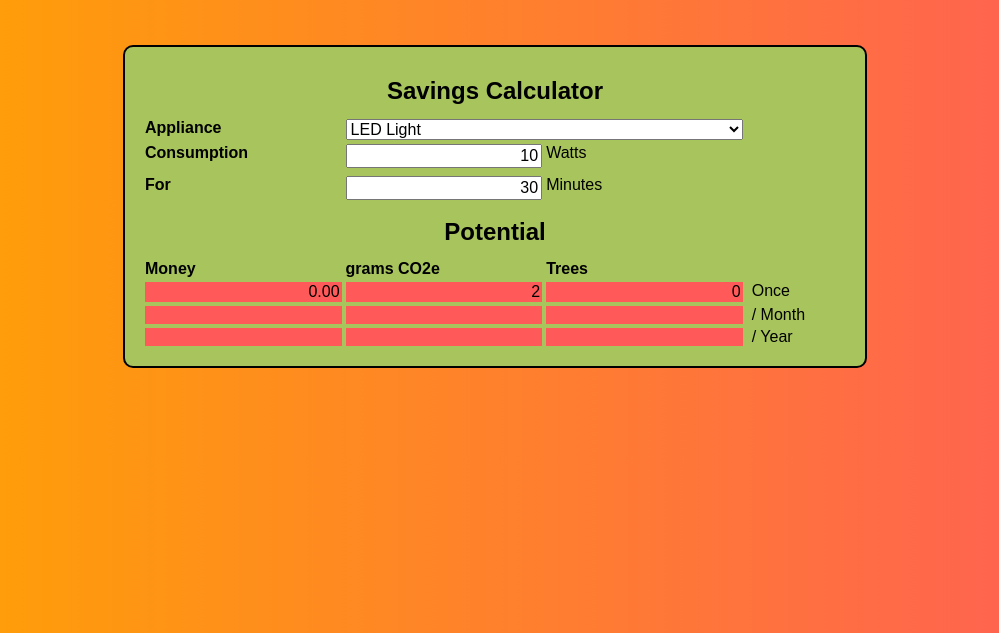
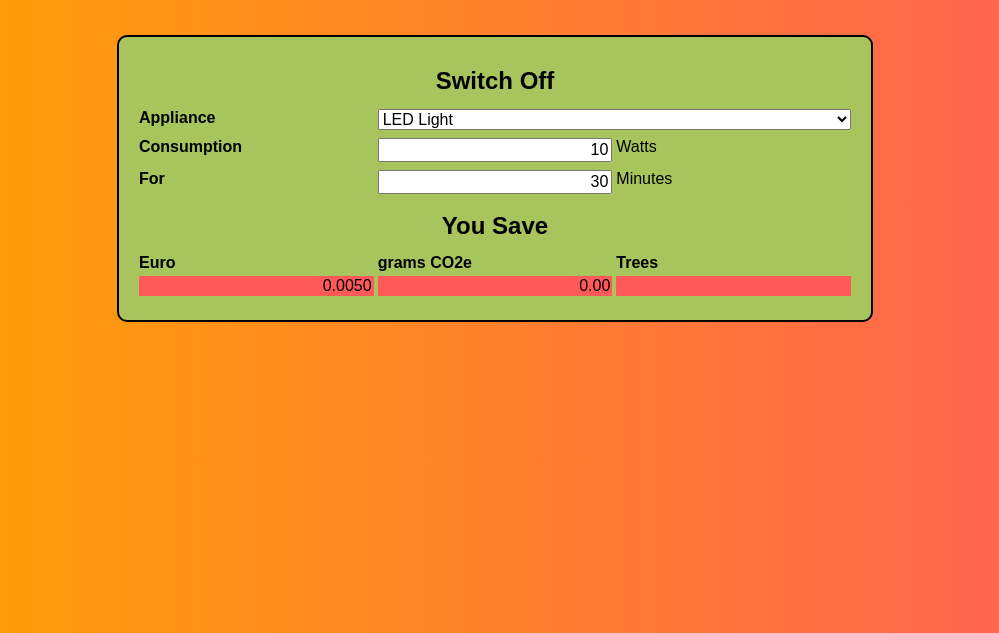
Before and after one commit to akguni/carbonator, a Django app: page / in a window 1280 px wide. Shown: the part 50-683 px from the top of the page, without its empty margins (145-1144 px from the left). Run offline with Django 3.2, Linux system fonts and the light colour scheme; data comes from the database, SQL or seed files in the repository; both versions use the stored data as it was after the commit; parts of the project's set-up code (start-up, migrations or seed data) failed here and were passed over.

Commit message:
Motivational Message

```diff
--- a/carbonator/static/carbonator/index.js
+++ b/carbonator/static/carbonator/index.js
@@ -29,26 +29,10 @@
     const timemin = document.getElementById("duration").value;
     const timehr  = timemin / 60;
     const kWh = (watts * timehr) / 1000;
-    const money = document.getElementById("cents");
-    money.innerHTML = (kWh * costs.money).toFixed(2);
-    const co2e = document.getElementById("co2e");
-    co2e.innerHTML = (kWh * costs.co2e).toFixed();
-    const trees = document.getElementById("trees");
-    trees.innerHTML = (kWh * costs.trees).toFixed();
-
-    // const moneyPerMonth = document.getElementById("cents-per-month");
-    // moneyPerMonth.innerHTML = kWh * costs.money * 30;
-    // const co2ePerMonth = document.getElementById("co2e-per-month");
-    // co2ePerMonth.innerHTML = kWh * costs.co2e * 30;
-    // const treesPerMonth = document.getElementById("trees-per-month");
-    // treesPerMonth.innerHTML = kWh * costs.trees * 30;
-
-    // const moneyPerYear = document.getElementById("cents-per-year");
-    // moneyPerYear.innerHTML = kWh * costs.money * 365;
-    // const co2ePerYear = document.getElementById("co2e-per-year");
-    // co2ePerYear.innerHTML = kWh * costs.co2e * 365;
-    // const treesPerYear = document.getElementById("trees-per-year");
-    // treesPerYear.innerHTML = kWh * costs.trees * 365;
+    const energy = document.getElementById("kwh");
+    energy.innerText = kWh.toFixed(4);
+    const money = document.getElementById("money");
+    money.innerText = (kWh * costs.money).toFixed(2);
 }
 
 function populateAppliances() {
@@ -72,8 +56,10 @@
 function bank(event) {
 
     event.preventDefault();
-    const appliance = document.getElementById("appliance").value
-    const kWh = document.getElementById("consumption").value
+    const appliance = document.getElementById("appliance").value;
+    const duration = document.getElementById("duration").value;
+    const consumption = document.getElementById("consumption").value;
+    kWh = consumption / 1000 * duration / 60;
     const csrftoken = getCookie('csrftoken');
     const request = new Request(
         '/bank',
@@ -88,11 +74,22 @@
             kWh: kWh,
         })
     })
-    .then(() => {
-        message = document.getElementById("system-message");
-        message.textContent = `Thank you  ${username}. You have saved ${kWh} kWh.`;
+    .then(response => response.json())
+    .then(output => {
+        const messageContainer = document.getElementById("message-container")
+        messageContainer.innerText = ""
+        message = document.createElement('div');
+        message.id = "system-message";
+        message.textContent = output.motivator;
+        // const addText = `if you can do this once every ${frequency} for ${period}, you will avoid ${impactQuantity} ${impactQuality}, and this planet will be grateful to you.`;
+        // const addText2 = `you will also have an extra ${moneySaved} ${moneyUnit} in you pocket to spend on whatever you like.`
+        messageContainer.append(message);
+
     })
 }
+
+
+
 
 
 // Generate CSRF token to be able to use in fetch
--- a/carbonator/static/carbonator/styles.css
+++ b/carbonator/static/carbonator/styles.css
@@ -19,9 +19,19 @@
   }
 }
 
+#system-message {
+  background: rgb(92, 196, 153);
+  border: 2px solid black;
+  border-radius: 10px;
+  margin: 25px auto 0px;
+  padding: 20px;
+  width: 60%;
+  text-align: center;
+}
+
 .calculator-background {
   padding: 0;
-  margin: 20px;
+  margin: 10px;
   min-height: 20rem;
 }
 
@@ -42,7 +52,7 @@
 #lighting-form {
   display: grid;
   grid-gap: 4px;
-  grid-template-columns: repeat(3, 1fr) 0.5fr;
+  grid-template-columns: repeat(3, 1fr);
 }
 
 .header {
@@ -52,6 +62,7 @@
   background: rgb(255, 89, 89);
   padding: 1px 2px;
   text-align: right;
+  margin-bottom: 4px;
 }
 
 .explanation {
@@ -61,11 +72,6 @@
 .variables {
   text-align: right;
   padding: 1px 2px;
-}
-
-.frequency {
-  padding-left: 5px;
-  grid-column: 0.3fr;
 }
 
 .title {
@@ -78,6 +84,11 @@
 
 #appliance {
   grid-column: span 2;
+  margin-bottom: 4px;
+}
+
+#bank {
+  grid-column: 1 / -1;
 }
 
 .saving {
@@ -122,7 +133,7 @@
   }
 
   #lighting-form {
-    grid-template-columns: repeat(1fr, 4);
+    /* grid-template-columns: repeat(1fr, 4); */
   }
 
   .explanation {
--- a/carbonator/templates/carbonator/index.html
+++ b/carbonator/templates/carbonator/index.html
@@ -12,7 +12,7 @@
     <div class="input-box">
         <form action="{% url 'bank' %}" id="lighting-form" method="POST">
             {% csrf_token %}
-            <div class="title">Savings Calculator</div>
+            <div class="title">Switch Off</div>
             <div class="explanation">Appliance</div>
             <select class="selection" id="appliance" name="appliance"></select>
             <div class="explanation">Consumption</div>
@@ -21,25 +21,15 @@
             <div class="explanation">For</div>
             <input type ="text" inputmode="decimal" class="variables" id="duration" name="duration">
             <div class="units">Minutes</div>
-            <div class="title"> Potential</div>
-            <div class="header">Money</div>
+            <div class="title">You Save</div>
+            <div class="header">{{ costs.moneyUnit }}</div>
             <div class="header">grams CO2e</div>
             <div class="header">Trees</div>
-            <div class="frequency"></div>
-            <div class="result" id="cents"></div>
-            <div class="result" id="co2e"></div>
+            <div class="result" id="kwh"></div>
+            <div class="result" id="money"></div>
             <div class="result" id="trees"></div>
-            <div class="frequency">Once</div>
-            <div class="result" id="cents-per-month"></div>
-            <div class="result" id="co2e-per-month"></div>
-            <div class="result" id="trees-per-month"></div>
-            <div class="frequency">/ Month</div>
-            <div class="result" id="cents-per-year"></div>
-            <div class="result" id="co2e-per-year"></div>
-            <div class="result" id="trees-per-year"></div>
-            <div class="frequency">/ Year</div>
             {% if user.is_authenticated %}
-            <input type="submit" class="button" value="Bank!">
+            <input type="submit" class="button" id="bank" value="Bank!">
             {% endif %}
         </form>
     </div>
--- a/carbonator/templates/carbonator/layout.html
+++ b/carbonator/templates/carbonator/layout.html
@@ -37,7 +37,7 @@
             </div>
 
         </nav>
-    <div id="system-message"></div>
+    <div id="message-container"></div>
         {% block body %}
         {% endblock %}
         <div class = "footer">
--- a/carbonator/views.py
+++ b/carbonator/views.py
@@ -9,6 +9,7 @@
 
 from django.shortcuts import redirect, render
 import json
+import random
 import time
 from .models import Appliance, Saving, User, Cost
 
@@ -78,7 +79,31 @@
             energySaved=kWh
         )
         saving.save()
-        return JsonResponse({"message": "OK"}, status=201)
+
+    periods = [
+        ["one", "day", 1],
+        ["one", "week", 7],
+        ["one", "month", 30],
+        ["three", "months", 92],
+        ["six", "months", 182],
+        ["one", "year", 365]
+    ]
+
+    kWh  = float(kWh)
+
+    frequency_index = random.randint(0, len(periods) - 2)
+    duration_index = random.randint(frequency_index + 1, len(periods) - 1)
+
+    total_kWh = (periods[duration_index][2] / periods[frequency_index][2]) * kWh
+
+    motivator = (
+        f"Thank you {request.user.username}. You have just saved {kWh} kWh of energy. "
+        +f"If you can do this once every {periods[frequency_index][1]} "
+        +f"for {periods[duration_index][0]} {periods[duration_index][1]}, "
+        +f"you will save {total_kWh:.0f} kWh in total."
+    )
+
+    return JsonResponse({'motivator': motivator})
 
 @csrf_exempt
 def delete(request, id):
```
Also changed, not shown: db.sqlite3.
